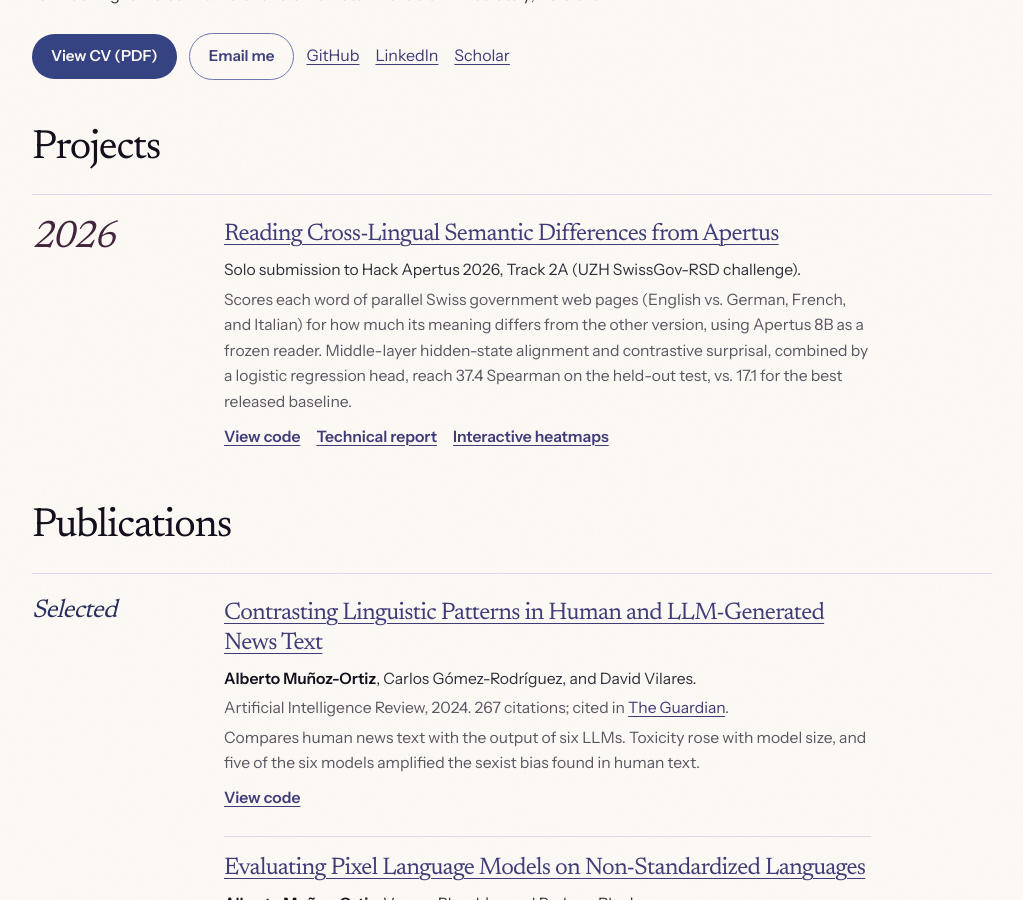
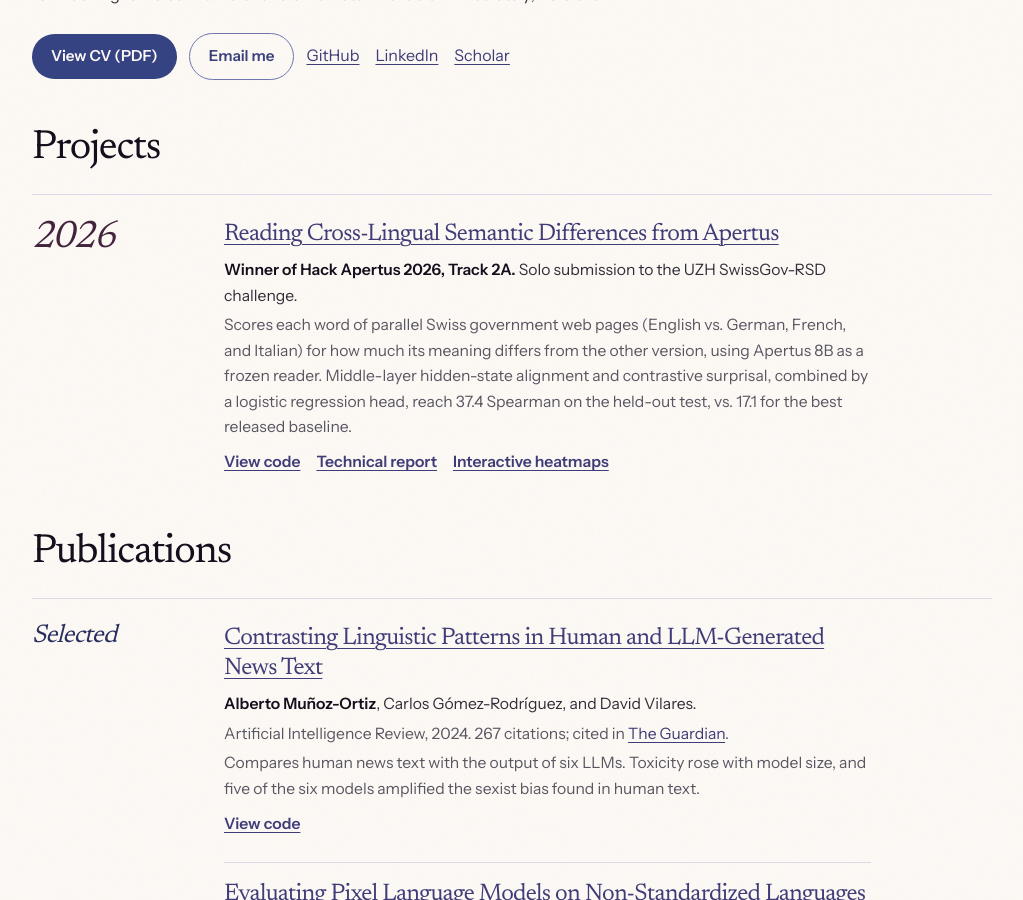
Before and after one commit to amunozo/amunozo.github.io, a Jekyll site: the page built from index.md, in a window 1280 px wide and 900 px high, scrolled down 448 px. Shown: the whole window, without its empty margins (128-1151 px from the left). Built offline with Jekyll 4.4.1, drawn with Linux system fonts in a browser that asks for light colours.

Commit message:
Add Hack Apertus 2026 Track 2A win to homepage and CVs

```diff
--- a/index.md
+++ b/index.md
@@ -31,7 +31,7 @@ description: Alberto Muñoz-Ortiz, AI engineer and researcher in Lausanne. PhD i
   <ul class="pub-list">
     <li>
       <h3><a href="https://github.com/amunozo/apertus-swissgov-rsd">Reading Cross-Lingual Semantic Differences from Apertus</a></h3>
-      <p class="pub-authors">Solo submission to Hack Apertus 2026, Track 2A (UZH SwissGov-RSD challenge).</p>
+      <p class="pub-authors"><strong>Winner of Hack Apertus 2026, Track 2A.</strong> Solo submission to the UZH SwissGov-RSD challenge.</p>
       <p class="pub-venue">Scores each word of parallel Swiss government web pages (English vs. German, French, and Italian) for how much its meaning differs from the other version, using Apertus 8B as a frozen reader. Middle-layer hidden-state alignment and contrastive surprisal, combined by a logistic regression head, reach 37.4 Spearman on the held-out test, vs. 17.1 for the best released baseline.</p>
       <p class="pub-code"><a href="https://github.com/amunozo/apertus-swissgov-rsd">View code</a> <a href="https://github.com/amunozo/apertus-swissgov-rsd/blob/main/track_2a/technical_report.md">Technical report</a> <a href="https://www.amunozo.com/apertus-swissgov-rsd/track_2a/docs/heatmaps/">Interactive heatmaps</a></p>
     </li>
```
Also changed, not shown: 4 other files.
